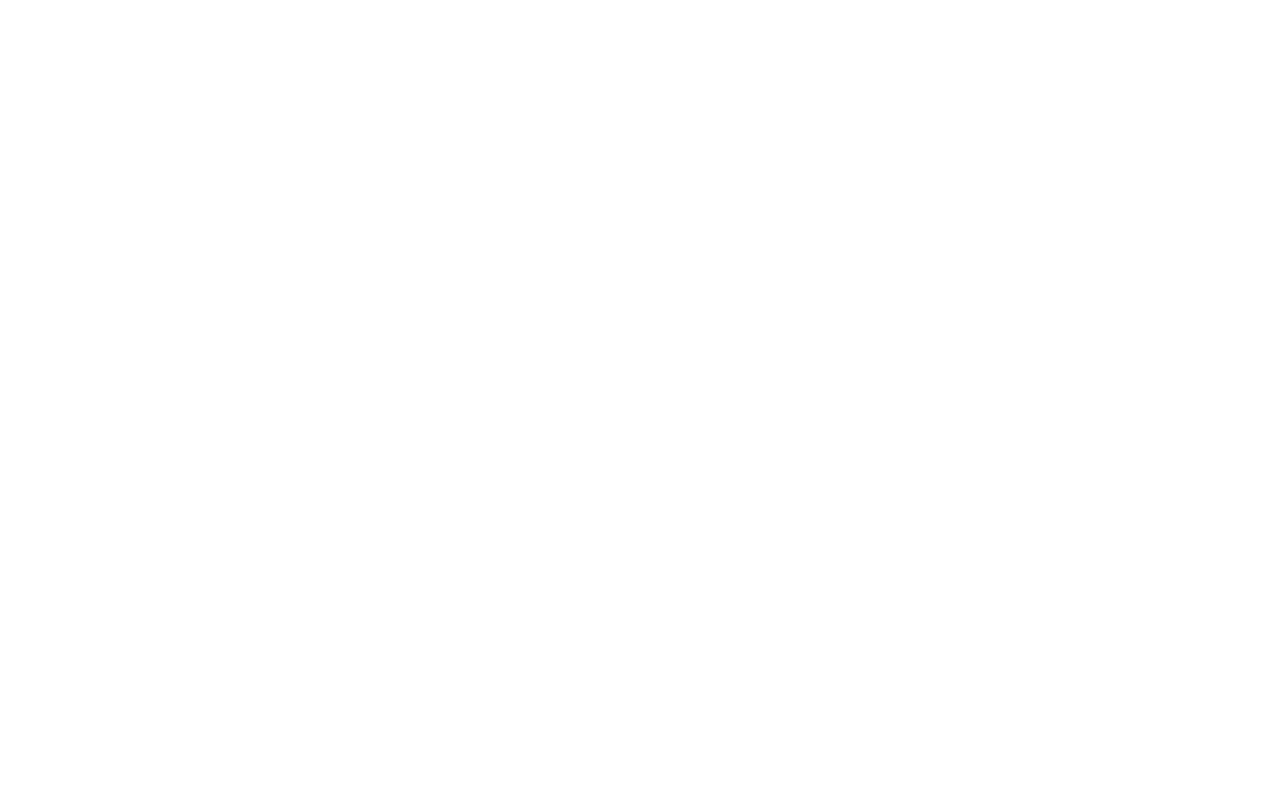
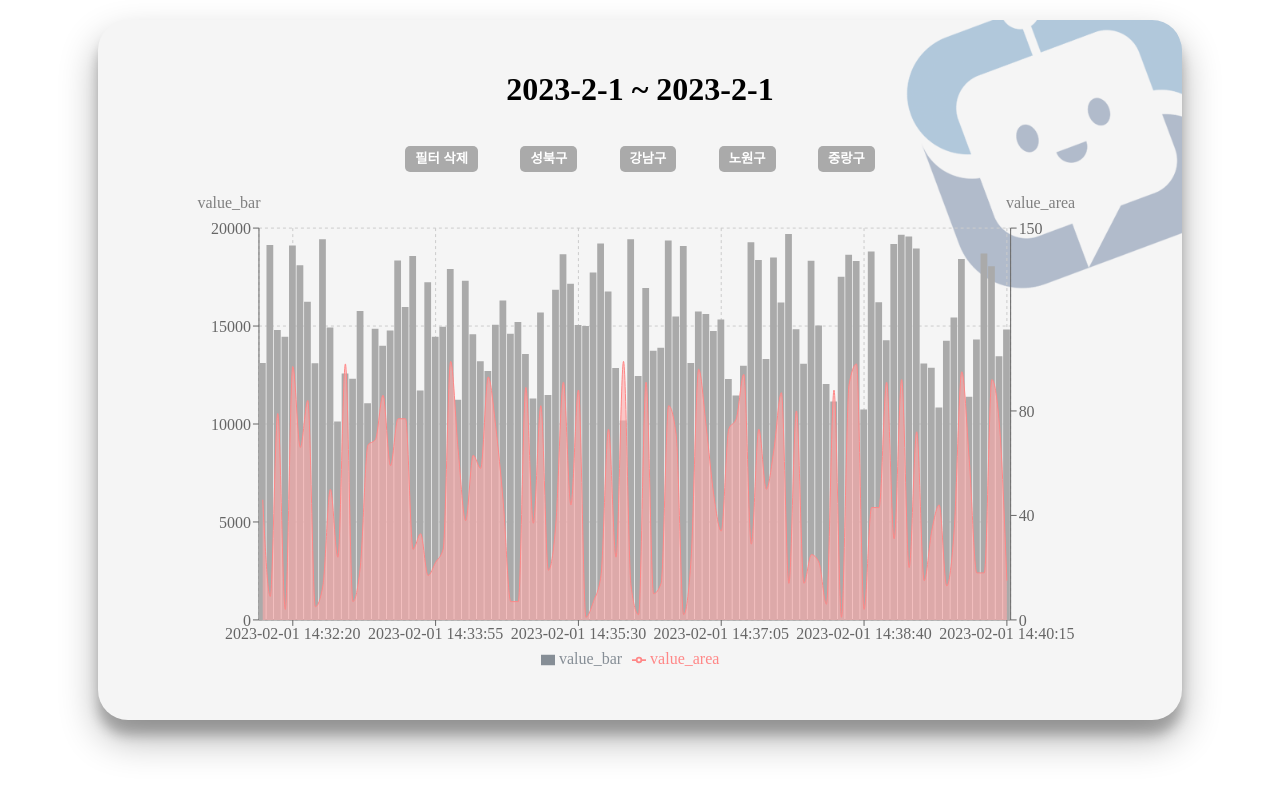
Before and after one commit to tnghgks/pre-onboarding-9th-3-8, a React (Create React App) app: page /chart in a window 1280 px wide. Before the commit this address had no page. Shown: the top 796 px of the page. Built offline with nearby package versions, Linux system fonts and the light colour scheme.

Commit message:
refactor: 쿼리스트링 자원 명시를 위한 경로 분리
- 지헌님의 PR[#20] 에서 가져온 의견을 반영하였습니다.

```diff
--- a/src/Router.tsx
+++ b/src/Router.tsx
@@ -1,10 +1,11 @@
-import { Route, Routes } from 'react-router-dom';
-import Home from '@/pages/Home/Home';
+import { Navigate, Route, Routes } from 'react-router-dom';
+import ChartPage from '@/pages/ChartPage/ChartPage';
 
 const Router = () => {
   return (
     <Routes>
-      <Route path="/" element={<Home />} />
+      <Route path="/chart" element={<ChartPage />} />
+      <Route path="/*" element={<Navigate to="/chart" replace={true} />} />
     </Routes>
   );
 };
--- a/src/components/Chart/Chart.tsx
+++ b/src/components/Chart/Chart.tsx
@@ -68,7 +68,6 @@
               wrapperStyle={{ outline: 'none' }}
             />
             <Legend />
-            <CustomDot />
             <Bar yAxisId="left" dataKey="value_bar" fill="#868e96" barSize={20}>
               {data.map((entry, index) => (
                 <Cell
--- a/src/pages/Home/Home.tsx
+++ b/src/pages/ChartPage/ChartPage.tsx
@@ -1,8 +1,8 @@
 import Chart from '@/components/Chart/Chart';
 import useChart from '@/lib/hooks/useChart';
-import styles from '@/pages/Home/style.module.css';
+import styles from '@/pages/ChartPage/style.module.css';
 
-const Home = () => {
+const ChartPage = () => {
   const { charts, start, end } = useChart();
 
   return (
@@ -12,4 +12,4 @@
   );
 };
 
-export default Home;
+export default ChartPage;
```
Also changed, not shown: src/pages/ChartPage/style.module.css (renamed from src/pages/Home/style.module.css).
